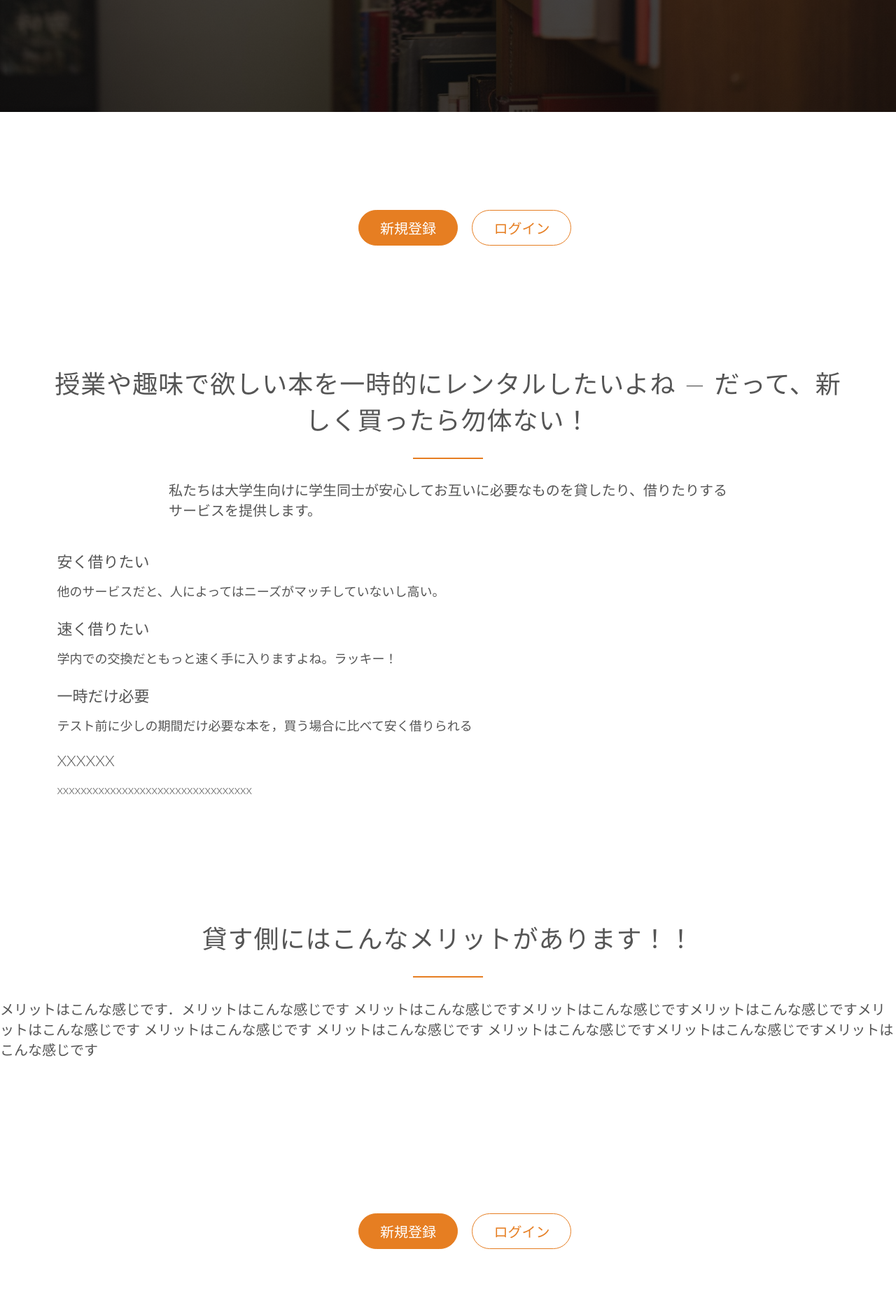
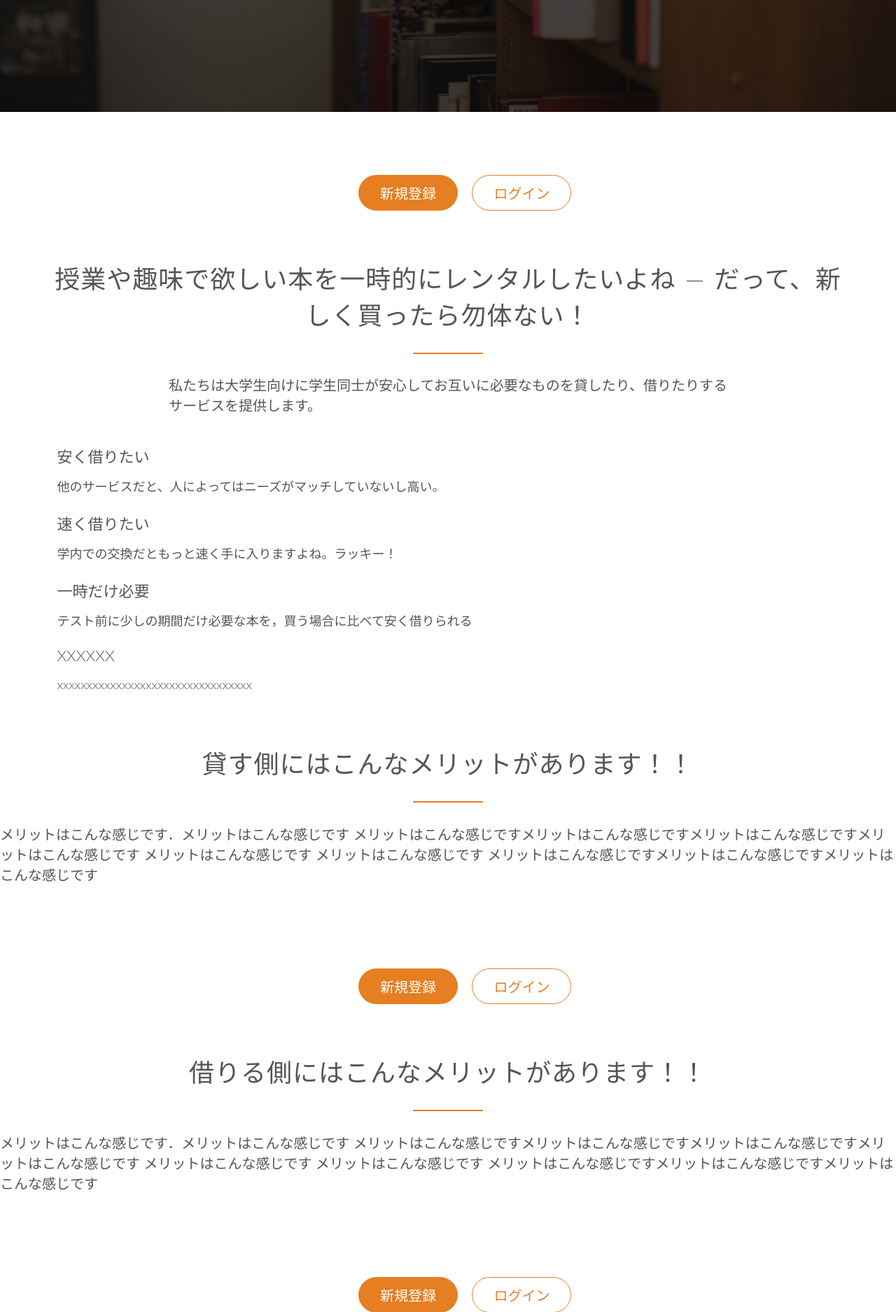
Before and after one commit to WataruKudo0914/web_eng, a Flask app: page / in a window 1280 px wide; the page is wider, and only the part inside the window is pictured. Shown: the part 640-2515 px from the top of that part at 70% size. Run offline with Flask 2, Linux system fonts and the light colour scheme; some libraries are stand-ins or nearby versions.

Commit message:
sectionのpadding

```diff
--- a/static/style_template.css
+++ b/static/style_template.css
@@ -51,7 +51,7 @@ section{
 }
 
 section {
-    padding: 80px 0;
+    padding: 30px 0;
 }
 
 .box {
```
